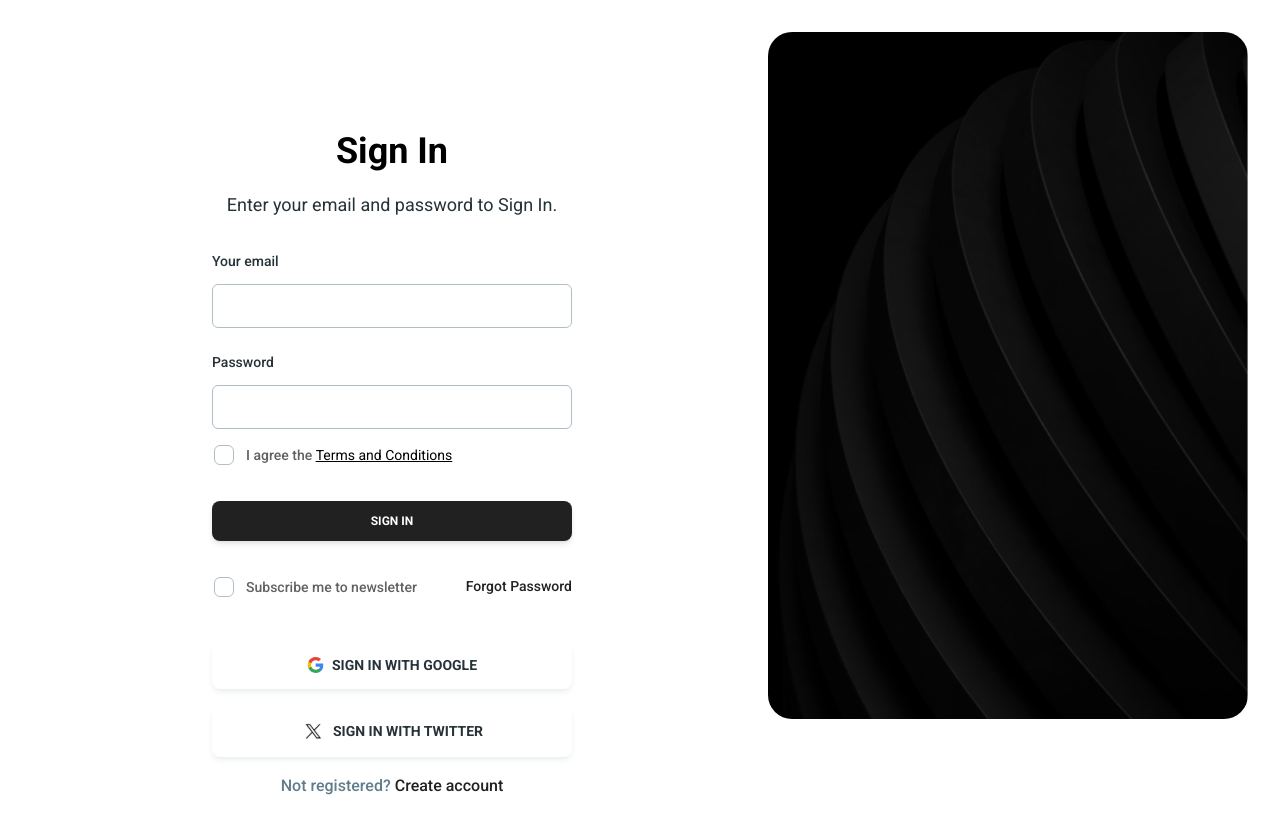
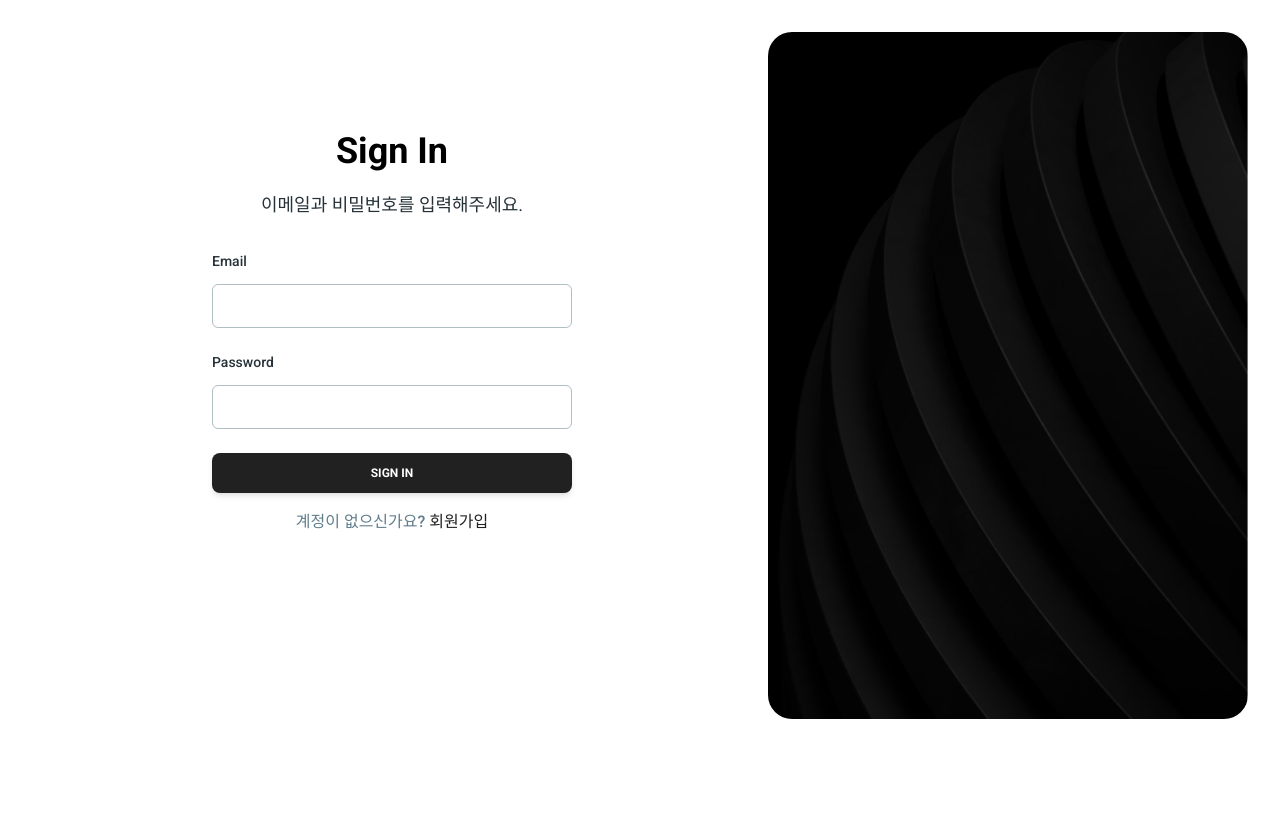
Before and after one commit to kudongku/auction_ddang, a React (Vite) app in the folder front/: page /auth/sign-in in a window 1280 px wide. Shown: the top 834 px of the page. After the commit the page ends 800 px from the top, so only its background shows below. Built offline with nearby package versions, Linux system fonts and the light colour scheme.

Commit message:
♻️ refactor(front) : html 스타일 변경 및 백엔드 데이터 전달 구현

```diff
--- a/front/src/pages/auth/sign-in.jsx
+++ b/front/src/pages/auth/sign-in.jsx
@@ -1,35 +1,55 @@
-import {
-  Card,
-  Input,
-  Checkbox,
-  Button,
-  Typography,
-} from "@material-tailwind/react";
-import { Link } from "react-router-dom";
+import {Button, Input, Typography,} from "@material-tailwind/react";
+import {Link} from "react-router-dom";
+import axios from "axios";
 
+function SignIn() {
+  const handleSubmit = async (event) => {
+    //폼 데이터 처리 시 다른 페이지로 이동, 새로고침 되는것을 막음
+    //-> 이메일 입력 시 값을 받아올 떄 다른 페이지로 이동X
+    event.preventDefault();
 
-export function SignIn() {
+    const email = event.target[0].value;
+    const password = event.target[1].value;
+
+    console.log(1, email, password);
+    await axios.post("http://localhost:5173/api/v1/users/signin",
+        {email, password}).then(
+        function (response) {
+          //호출 성공 시 데이터 저장 코드
+          console.log(response);
+        }).catch(function (error) {
+      //호출 실패 시 에러처리 코드
+    });
+
+  };
   return (
       <section className="m-8 flex gap-4">
         <div className="w-full lg:w-3/5 mt-24">
           <div className="text-center">
-          <Typography variant="h2" className="font-bold mb-4">Sign In</Typography>
-          <Typography variant="paragraph" color="blue-gray" className="text-lg font-normal">Enter your email and password to Sign In.</Typography>
+            <Typography variant="h2" className="font-bold mb-4">Sign
+              In</Typography>
+            <Typography variant="paragraph" color="blue-gray"
+                        className="text-lg font-normal">이메일과 비밀번호를
+              입력해주세요.</Typography>
           </div>
-        <form className="mt-8 mb-2 mx-auto w-80 max-w-screen-lg lg:w-1/2">
+          <form onSubmit={handleSubmit}
+                className="mt-8 mb-2 mx-auto w-80 max-w-screen-lg lg:w-1/2">
             <div className="mb-1 flex flex-col gap-6">
-            <Typography variant="small" color="blue-gray" className="-mb-3 font-medium">
-              Your email
+              <Typography variant="small" color="blue-gray"
+                          className="-mb-3 font-medium">
+                Email
               </Typography>
               <Input
+                  type="email"
                   size="lg"
-              placeholder="name@mail.com"
+                  placeholder="name@email.com"
                   className=" !border-t-blue-gray-200 focus:!border-t-gray-900"
                   labelProps={{
                     className: "before:content-none after:content-none",
                   }}
               />
-            <Typography variant="small" color="blue-gray" className="-mb-3 font-medium">
+              <Typography variant="small" color="blue-gray"
+                          className="-mb-3 font-medium">
                 Password
               </Typography>
               <Input
@@ -42,72 +62,16 @@ export function SignIn() {
                   }}
               />
             </div>
-          <Checkbox
-            label={
-              <Typography
-                variant="small"
-                color="gray"
-                className="flex items-center justify-start font-medium"
-              >
-                I agree the&nbsp;
-                <a
-                  href="#"
-                  className="font-normal text-black transition-colors hover:text-gray-900 underline"
-                >
-                  Terms and Conditions
-                </a>
-              </Typography>
-            }
-            containerProps={{ className: "-ml-2.5" }}
-          />
-          <Button className="mt-6" fullWidth>
+
+            <Button className="mt-6" fullWidth type={"submit"}>
               Sign In
             </Button>
 
-          <div className="flex items-center justify-between gap-2 mt-6">
-            <Checkbox
-              label={
-                <Typography
-                  variant="small"
-                  color="gray"
-                  className="flex items-center justify-start font-medium"
-                >
-                  Subscribe me to newsletter
-                </Typography>
-              }
-              containerProps={{ className: "-ml-2.5" }}
-            />
-            <Typography variant="small" className="font-medium text-gray-900">
-              <a href="#">
-                Forgot Password
-              </a>
-            </Typography>
-          </div>
-          <div className="space-y-4 mt-8">
-            <Button size="lg" color="white" className="flex items-center gap-2 justify-center shadow-md" fullWidth>
-              <svg width="17" height="16" viewBox="0 0 17 16" fill="none" xmlns="http://www.w3.org/2000/svg">
-                <g clipPath="url(#clip0_1156_824)">
-                  <path d="M16.3442 8.18429C16.3442 7.64047 16.3001 7.09371 16.206 6.55872H8.66016V9.63937H12.9813C12.802 10.6329 12.2258 11.5119 11.3822 12.0704V14.0693H13.9602C15.4741 12.6759 16.3442 10.6182 16.3442 8.18429Z" fill="#4285F4" />
-                  <path d="M8.65974 16.0006C10.8174 16.0006 12.637 15.2922 13.9627 14.0693L11.3847 12.0704C10.6675 12.5584 9.7415 12.8347 8.66268 12.8347C6.5756 12.8347 4.80598 11.4266 4.17104 9.53357H1.51074V11.5942C2.86882 14.2956 5.63494 16.0006 8.65974 16.0006Z" fill="#34A853" />
-                  <path d="M4.16852 9.53356C3.83341 8.53999 3.83341 7.46411 4.16852 6.47054V4.40991H1.51116C0.376489 6.67043 0.376489 9.33367 1.51116 11.5942L4.16852 9.53356Z" fill="#FBBC04" />
-                  <path d="M8.65974 3.16644C9.80029 3.1488 10.9026 3.57798 11.7286 4.36578L14.0127 2.08174C12.5664 0.72367 10.6469 -0.0229773 8.65974 0.000539111C5.63494 0.000539111 2.86882 1.70548 1.51074 4.40987L4.1681 6.4705C4.8001 4.57449 6.57266 3.16644 8.65974 3.16644Z" fill="#EA4335" />
-                </g>
-                <defs>
-                  <clipPath id="clip0_1156_824">
-                    <rect width="16" height="16" fill="white" transform="translate(0.5)" />
-                  </clipPath>
-                </defs>
-              </svg>
-              <span>Sign in With Google</span>
-            </Button>
-            <Button size="lg" color="white" className="flex items-center gap-2 justify-center shadow-md" fullWidth>
-              <img src="/img/twitter-logo.svg" height={24} width={24} alt="" />
-              <span>Sign in With Twitter</span>
-            </Button>
-          </div>
-          <Typography variant="paragraph" className="text-center text-blue-gray-500 font-medium mt-4">
-            Not registered?
-            <Link to="/auth/sign-up" className="text-gray-900 ml-1">Create account</Link>
+            <Typography variant="paragraph"
+                        className="text-center text-blue-gray-500 font-medium mt-4">
+              계정이 없으신가요?
+              <Link to="/auth/sign-up"
+                    className="text-gray-900 ml-1">회원가입</Link>
             </Typography>
           </form>
 
```
Lines whose indentation alone changed are shown as unchanged.
